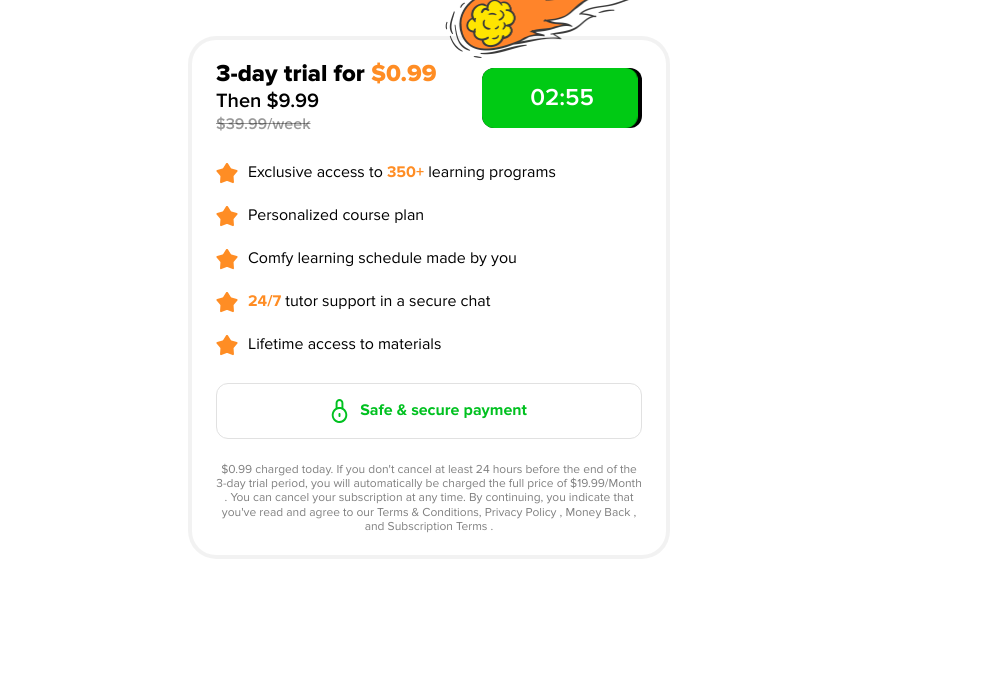
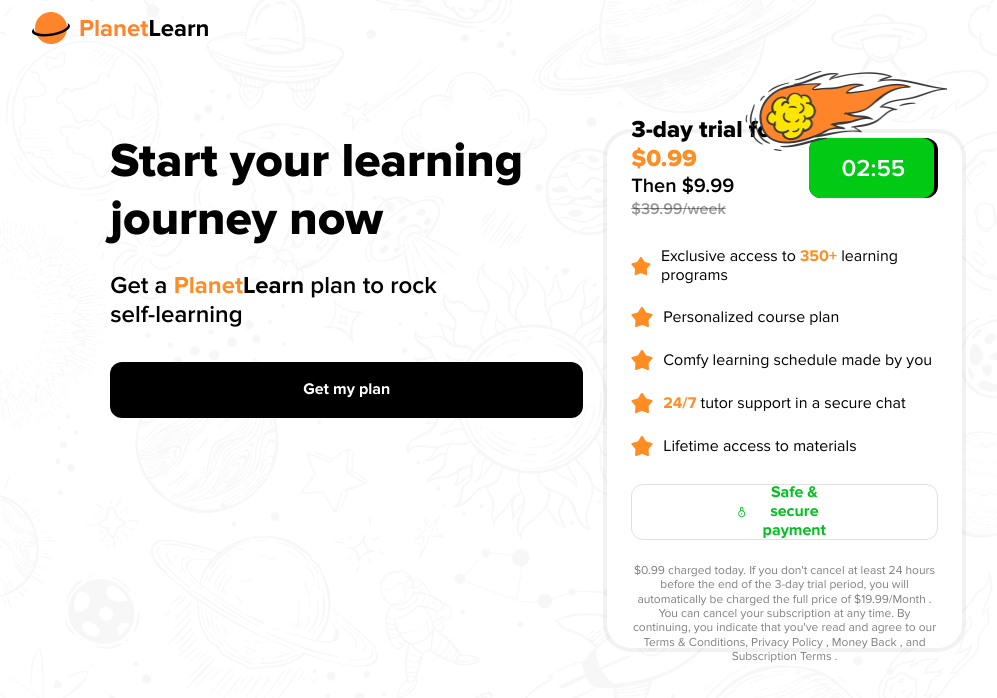
Before and after one commit to azopo/learningJourney_test, a Vue app: page / in a window 1280 px wide. Shown: the top 698 px of the page, without its empty margins (104-1101 px from the left). Built offline with nearby package versions, Linux system fonts and the light colour scheme.

Commit message:
add HomeView style;

```diff
--- a/src/App.vue
+++ b/src/App.vue
@@ -1,6 +1,16 @@
 <template>
-  <header></header>
-  <main>
-    <RouterView />
-  </main>
+  <div class="relative h-screen">
+    <div
+      class="absolute w-full h-full top-0 left-0 bg-[url('src/assets/img/bg.png')] opacity-[0.04] bg-fixed bg-center bg-cover bg-no-repeat z-[-1]"
+    />
+    <header>
+      <app-header />
+    </header>
+    <main>
+      <RouterView />
+    </main>
+  </div>
 </template>
+<script setup>
+import AppHeader from "@/components/AppHeader.vue";
+</script>
--- a/src/components/CustomTimer.vue
+++ b/src/components/CustomTimer.vue
@@ -29,9 +29,7 @@
   return minutes + ":" + seconds;
 });
 const translate = computed(() => {
-  const test = `${(timerCount.value / 180) * 100 - 100}%`;
-  console.log(test);
-  return test;
+  return `${(timerCount.value / 180) * 100 - 100}%`;
 });
 const startTimer = () => {
   setInterval(() => {
--- a/src/views/HomeView.vue
+++ b/src/views/HomeView.vue
@@ -1,23 +1,29 @@
 <template>
-  <div class="container p-10">
-    <!--    <AppHeader />-->
-    <!--    <custom-button>Test</custom-button>-->
-    <!--    <custom-input label="Card number" />-->
-    <!--    <custom-divider />-->
-    <!--    <close-icon />-->
-    <!--    <payment-window />-->
-    <!--    <custom-timer />-->
+  <div class="container pt-[77px] flex justify-center">
+    <div class="mr-[24px]">
+      <p
+        class="text-[48px] font-extrabold leading-[120%] text-black mb-[24px] w-[473px]"
+      >
+        Start your learning journey now
+      </p>
+      <p
+        class="text-[24px] font-semibold leading-[120%] text-black w-[375px] mb-[32px]"
+      >
+        Get a
+        <span class="font-bold"
+          ><span class="text-[#FF8D24]">Planet</span>Learn</span
+        >
+        plan to rock self-learning
+      </p>
+      <custom-button
+        class="bg-black hover:bg-[#00CA14] text-white transition-all px-[92.5px] w-[273px]"
+        >Get my plan</custom-button
+      >
+    </div>
     <trial-box />
   </div>
 </template>
 <script setup>
-// import CustomButton from "@/components/CustomButton.vue";
-// import AppHeader from "@/components/AppHeader.vue";
-//import CustomInput from "@/components/CustomInput.vue";
-//import CustomDivider from "@/components/CustomDivider.vue";
-//import CloseIcon from "@/components/CloseIcon.vue";
-//import PaymentWindow from "@/components/PaymentWindow.vue";
-// import CustomSelect from "@/components/CustomSelect.vue";
-//import CustomTimer from "@/components/CustomTimer.vue";
 import TrialBox from "@/components/TrialBox.vue";
+import CustomButton from "@/components/CustomButton.vue";
 </script>
```
Also changed, not shown: src/assets/img/bg.png (added).
